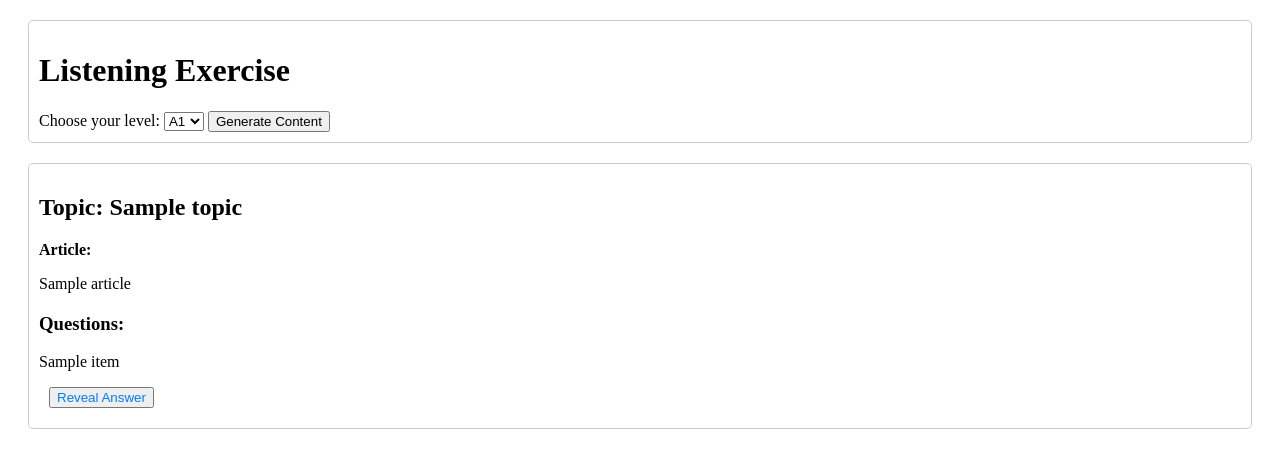
After one commit to HordesOfGhost/de_und_en, a Python web app: template templates/listening.html in a window 1280 px wide. The commit adds this page. Shown: the top 468 px of the page. Run offline with Jinja, Linux system fonts and the light colour scheme; the template is opened without the code that fills it: most values are stand-ins (such as "Sample title", 1, 10 or a date in 2020).

Commit message:
add new service templates

```diff
--- /dev/null
+++ b/templates/listening.html
@@ -0,0 +1,85 @@
+<!DOCTYPE html>
+<html lang="en">
+<head>
+    <meta charset="UTF-8">
+    <meta name="viewport" content="width=device-width, initial-scale=1.0">
+    <title>Listening Exercise</title>
+    <style>
+        .content-container {
+            margin: 20px;
+            padding: 10px;
+            border: 1px solid #ccc;
+            border-radius: 5px;
+        }
+
+        .questions-container {
+            margin-top: 20px;
+        }
+
+        .question {
+            margin-bottom: 10px;
+        }
+
+        .answer {
+            display: none;
+            margin-left: 20px;
+            font-style: italic;
+        }
+
+        .reveal-answer-button {
+            margin-left: 10px;
+            cursor: pointer;
+            color: #007bff;
+        }
+    </style>
+</head>
+<body>
+
+<div class="content-container">
+    <h1>Listening Exercise</h1>
+    <form action="/listening" method="post">
+        <label for="level">Choose your level:</label>
+        <select name="level" id="level">
+            <option value="A1">A1</option>
+            <option value="A2">A2</option>
+            <option value="B1">B1</option>
+            <option value="B2">B2</option>
+            <option value="C1">C1</option>
+            <option value="C2">C2</option>
+        </select>
+        <button type="submit">Generate Content</button>
+    </form>
+</div>
+
+{% if topic %}
+    <div class="content-container">
+        <h2>Topic: {{ topic }}</h2>
+        <p><strong>Article:</strong></p>
+        <p>{{ article }}</p>
+
+        <div class="questions-container">
+            <h3>Questions:</h3>
+            {% for item in questions_and_answers %}
+                <div class="question">
+                    <p>{{ item['question'] }}</p>
+                    <button class="reveal-answer-button" onclick="toggleAnswer(this)">Reveal Answer</button>
+                    <p class="answer">{{ item['answer'] }}</p>
+                </div>
+            {% endfor %}
+        </div>
+    </div>
+{% endif %}
+
+<script>
+    function toggleAnswer(button) {
+        const answer = button.nextElementSibling;
+        if (answer.style.display === "none") {
+            answer.style.display = "block";
+        } else {
+            answer.style.display = "none";
+        }
+    }
+</script>
+
+</body>
+</html>
```
Also changed, not shown: templates/grammar.html (+67 -35 lines), templates/landing.html (+27 -2 lines).
